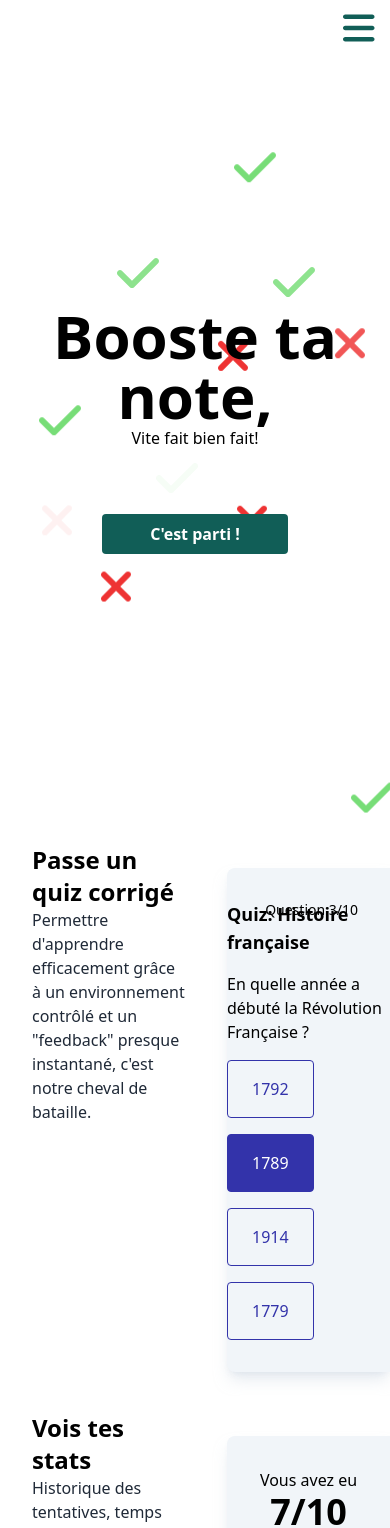
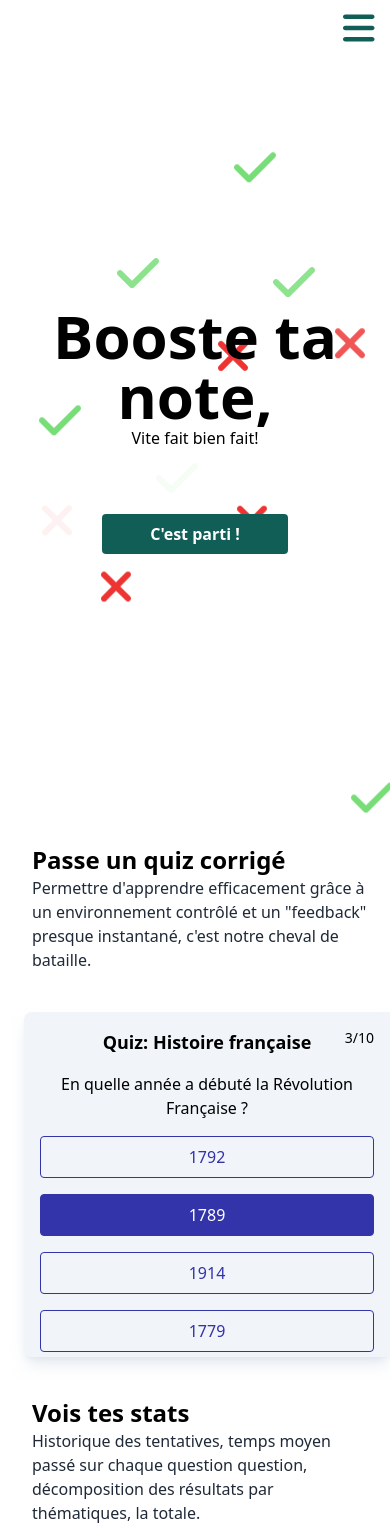
Before and after one commit to L-a-r-t/bachotage-frontend, a Next.js app: page / in a window 390 px wide. Shown: the top 1528 px of the page. Built offline with nearby package versions, Linux system fonts and the light colour scheme; no server answers.

Commit message:
make responsive

```diff
--- a/src/components/Modules/Account/Published.tsx
+++ b/src/components/Modules/Account/Published.tsx
@@ -36,14 +36,9 @@ export default function Published() {
           <p className="text-center">
             Vous n{"'"}avez encore publié aucun quiz.
           </p>
-          <div className="flex justify-center gap-4">
-            <Link href="/quiz/create" passHref>
-              <a className="button">Créer un quiz</a>
-            </Link>
-            <Link href="/account/quizzes/drafts" passHref>
-              <a className="button bg-main/10 text-slate-800">Brouillons</a>
-            </Link>
-          </div>
+          <Link href="/quiz/create" passHref>
+            <a className="button">Créer un quiz</a>
+          </Link>
         </div>
       )}
     </>
--- a/src/pages/about.tsx
+++ b/src/pages/about.tsx
@@ -9,9 +9,9 @@ const About: NextPage = () => {
       <Head>
         <title>À propos</title>
       </Head>
-      <div className="responsiveLayout h-fit-screen">
+      <div className="responsiveLayout h-fit-screen px-4">
         <h1 className="text-3xl font-bold text-center">À propos</h1>
-        <div className="grid grid-cols-2 gap-4">
+        <div className="flex flex-col-reverse sm:grid sm:grid-cols-2 sm:grid-rows-1 gap-4">
           <div className="w-full">
             <div className="w-full aspect-video relative overflow-hidden rounded">
               <Image
@@ -21,7 +21,7 @@ const About: NextPage = () => {
                 objectFit="cover"
               />
             </div>
-            <p className="text-sm text-gray-700">Image à titre indicatif</p>
+            <p className="text-sm text-gray-700">Représentation de moi</p>
           </div>
           <div>
             <p>
--- a/src/pages/index.tsx
+++ b/src/pages/index.tsx
@@ -14,9 +14,9 @@ import { ALPHABET } from "utils/consts"
 const Home: NextPage<Props> = ({ env }) => {
   const { user } = useTSelector((state) => state.auth)
   const images = useRef<HTMLDivElement[]>([])
-  const image0showing = useIntersection(images.current[0], 0.7)
-  const image1showing = useIntersection(images.current[1], 0.7)
-  const image2showing = useIntersection(images.current[2], 0.7)
+  const [image0showing, ref0] = useIntersection(0.7)
+  const [image1showing, ref1] = useIntersection(0.7)
+  const [image2showing, ref2] = useIntersection(0.7)
 
   const fakeResults = [
     ["f", "fx", "f", "t"],
@@ -126,8 +126,8 @@ const Home: NextPage<Props> = ({ env }) => {
           className="top-[80%] left-[25%] absolute -z-10 animate-[rise-10_7s_linear_infinite] text-red-main text-5xl"
         />
       </div>
-      <div className="relative w-full h-[200vh] grid grid-cols-2 grid-rows-3 gap-4">
-        <div className="pl-8">
+      <div className="relative w-full h-[200vh] flex flex-col sm:grid sm:grid-cols-2 sm:grid-rows-3 gap-4">
+        <div className="pl-8 pr-4 sm:pr-0 sm:pl-4">
           <p className="text-2xl font-bold">Passe un quiz corrigé</p>
           <p className="text-gray-800">
             Permettre d{"'"}apprendre efficacement grâce à un environnement
@@ -135,24 +135,25 @@ const Home: NextPage<Props> = ({ env }) => {
             cheval de bataille.
           </p>
         </div>
-        <div
-          className="p-6 pr-0 overflow-x-hidden"
-          ref={(r) => (images.current[0] = r!)}
-        >
+        <div className="p-6 pr-0 overflow-x-hidden" ref={ref0}>
           <div
             className={`w-full h-full rounded-l-lg bg-slate-100 shadow-lg shadow-slate-300/50 transition duration-[400ms]
-            transform relative ${
+            transform relative gap-4 ${
               image0showing ? "translate-x-0" : "translate-x-3/4"
-            } flex flex-col justify-between items-center py-8`}
+            } flex flex-col justify-between items-center p-4 sm:py-8`}
           >
-            <div className="absolute top-8 right-8 text-sm">Question 3/10</div>
+            <div className="absolute top-4 right-4 sm:top-8 sm:right-8 text-sm">
+              <span className="hidden sm:inline">Question </span>3/10
+            </div>
             <p className="text-lg font-semibold">Quiz: Histoire française</p>
-            <p>En quelle année a débuté la Révolution Française ?</p>
-            <div className="flex flex-wrap gap-4">
+            <p className="text-center">
+              En quelle année a débuté la Révolution Française ?
+            </p>
+            <div className="flex flex-col w-full sm:flex-row flex-wrap justify-center gap-4">
               {["1792", "1789", "1914", "1779"].map((date) => (
                 <div
                   key={date}
-                  className={`py-4 px-6 text-center border border-blue-main ${
+                  className={`py-2 sm:py-4 w-full sm:w-auto px-6 text-center border border-blue-main ${
                     date == "1789"
                       ? "text-white bg-blue-main"
                       : "text-blue-main"
@@ -164,20 +165,17 @@ const Home: NextPage<Props> = ({ env }) => {
             </div>
           </div>
         </div>
-        <div className="pl-8">
+        <div className="pl-8 pr-4 sm:pr-0 sm:pl-4">
           <p className="text-2xl font-bold">Vois tes stats</p>
           <p className="text-gray-800">
             Historique des tentatives, temps moyen passé sur chaque question
             question, décomposition des résultats par thématiques, la totale.
           </p>
         </div>
-        <div
-          className="p-6 pr-0 overflow-x-hidden"
-          ref={(r) => (images.current[1] = r!)}
-        >
+        <div className="p-6 pr-0 overflow-x-hidden" ref={ref1}>
           <div
             className={`w-full h-full rounded-l-lg bg-slate-100 shadow-lg shadow-slate-300/50 transition duration-[400ms]
-            transform overflow-y-hidden ${
+            transform overflow-y-hidden gap-4 ${
               image1showing ? "translate-x-0" : "translate-x-3/4"
             } flex flex-col justify-between items-center p-8`}
           >
@@ -213,7 +211,7 @@ const Home: NextPage<Props> = ({ env }) => {
             </div>
           </div>
         </div>
-        <div className="pl-8">
+        <div className="pl-8 pr-4 sm:pr-0 sm:pl-4">
           <p className="text-2xl font-bold">
             Tout le monde peut participer à la correction
           </p>
@@ -223,15 +221,12 @@ const Home: NextPage<Props> = ({ env }) => {
             Ici, on croit en l{"'"}intelligence collective !
           </p>
         </div>
-        <div
-          className="p-6 pr-0 overflow-x-hidden"
-          ref={(r) => (images.current[2] = r!)}
-        >
+        <div className="p-6 pr-0 overflow-x-hidden" ref={ref2}>
           <div
             className={`w-full h-full rounded-l-lg bg-slate-100 shadow-lg shadow-slate-300/50 transition duration-[400ms]
             transform ${
               image2showing ? "translate-x-0" : "translate-x-3/4"
-            } flex flex-col gap-4 p-8`}
+            } flex flex-col gap-4 p-4 sm:p-8`}
           >
             <p className="text-lg font-bold text-center">Question 7</p>
             <div className="p-4 bg-slate-200 rounded w-10/12">
```
